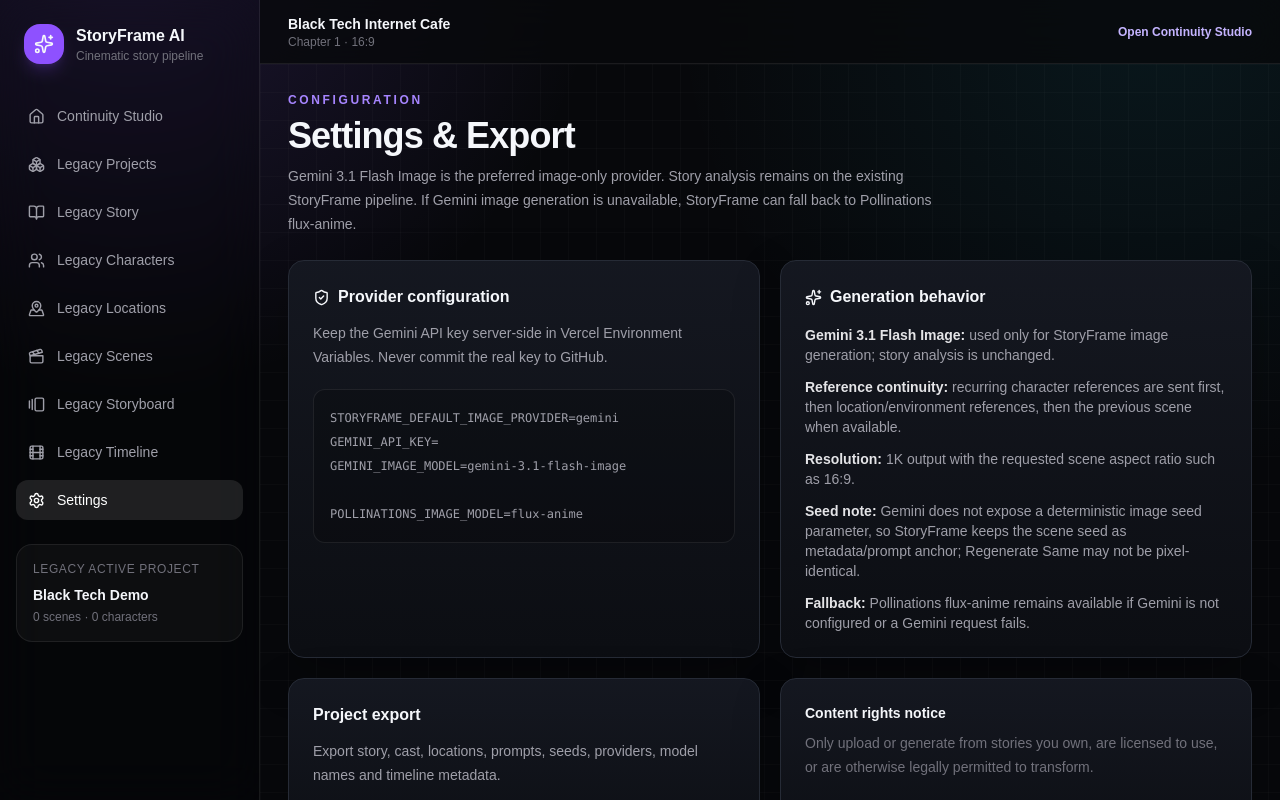
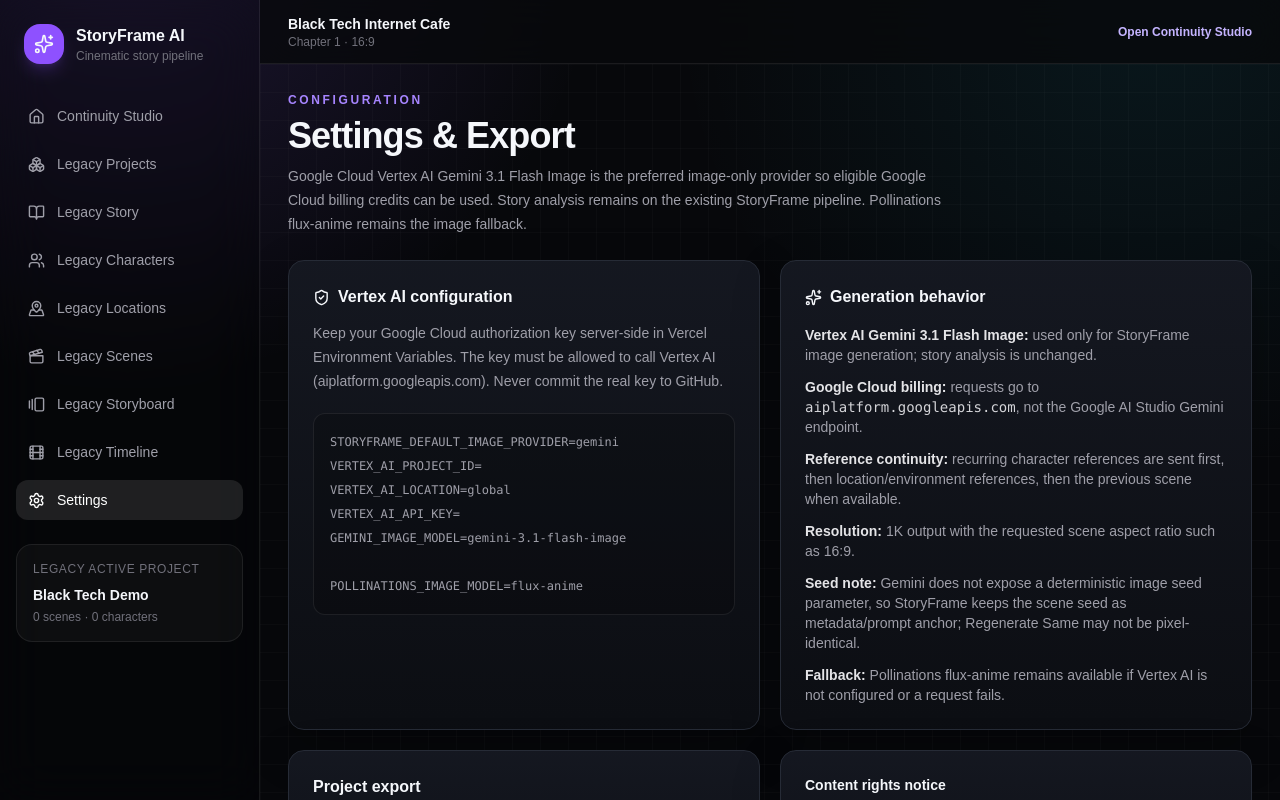
Before and after one commit to shuvinexofficial143-design/storyframe, a Next.js app: page /settings in a window 1280 px wide. Shown: the top 800 px of the page. Built offline with nearby package versions, Linux system fonts and the light colour scheme.

Commit message:
Show Vertex AI Gemini image configuration

```diff
--- a/app/settings/page.tsx
+++ b/app/settings/page.tsx
@@ -16,16 +16,16 @@ export default function Settings(){
   };
 
   return <>
-    <PageHeading eyebrow="Configuration" title="Settings & Export" description="Gemini 3.1 Flash Image is the preferred image-only provider. Story analysis remains on the existing StoryFrame pipeline. If Gemini image generation is unavailable, StoryFrame can fall back to Pollinations flux-anime."/>
+    <PageHeading eyebrow="Configuration" title="Settings & Export" description="Google Cloud Vertex AI Gemini 3.1 Flash Image is the preferred image-only provider so eligible Google Cloud billing credits can be used. Story analysis remains on the existing StoryFrame pipeline. Pollinations flux-anime remains the image fallback."/>
     <div className="grid gap-5 lg:grid-cols-2">
       <Card className="p-6">
-        <div className="flex items-center gap-2 font-bold"><ShieldCheck size={17}/> Provider configuration</div>
-        <p className="mt-3 text-sm leading-6 text-zinc-400">Keep the Gemini API key server-side in Vercel Environment Variables. Never commit the real key to GitHub.</p>
-        <div className="mt-5 rounded-xl border border-white/8 bg-black/20 p-4 font-mono text-xs leading-6 text-zinc-400">STORYFRAME_DEFAULT_IMAGE_PROVIDER=gemini<br/>GEMINI_API_KEY=<br/>GEMINI_IMAGE_MODEL=gemini-3.1-flash-image<br/><br/>POLLINATIONS_IMAGE_MODEL=flux-anime</div>
+        <div className="flex items-center gap-2 font-bold"><ShieldCheck size={17}/> Vertex AI configuration</div>
+        <p className="mt-3 text-sm leading-6 text-zinc-400">Keep your Google Cloud authorization key server-side in Vercel Environment Variables. The key must be allowed to call Vertex AI (aiplatform.googleapis.com). Never commit the real key to GitHub.</p>
+        <div className="mt-5 rounded-xl border border-white/8 bg-black/20 p-4 font-mono text-xs leading-6 text-zinc-400">STORYFRAME_DEFAULT_IMAGE_PROVIDER=gemini<br/>VERTEX_AI_PROJECT_ID=<br/>VERTEX_AI_LOCATION=global<br/>VERTEX_AI_API_KEY=<br/>GEMINI_IMAGE_MODEL=gemini-3.1-flash-image<br/><br/>POLLINATIONS_IMAGE_MODEL=flux-anime</div>
       </Card>
       <Card className="p-6">
         <div className="flex items-center gap-2 font-bold"><Sparkles size={17}/> Generation behavior</div>
-        <div className="mt-4 space-y-3 text-sm text-zinc-400"><p><strong className="text-zinc-200">Gemini 3.1 Flash Image:</strong> used only for StoryFrame image generation; story analysis is unchanged.</p><p><strong className="text-zinc-200">Reference continuity:</strong> recurring character references are sent first, then location/environment references, then the previous scene when available.</p><p><strong className="text-zinc-200">Resolution:</strong> 1K output with the requested scene aspect ratio such as 16:9.</p><p><strong className="text-zinc-200">Seed note:</strong> Gemini does not expose a deterministic image seed parameter, so StoryFrame keeps the scene seed as metadata/prompt anchor; Regenerate Same may not be pixel-identical.</p><p><strong className="text-zinc-200">Fallback:</strong> Pollinations flux-anime remains available if Gemini is not configured or a Gemini request fails.</p></div>
+        <div className="mt-4 space-y-3 text-sm text-zinc-400"><p><strong className="text-zinc-200">Vertex AI Gemini 3.1 Flash Image:</strong> used only for StoryFrame image generation; story analysis is unchanged.</p><p><strong className="text-zinc-200">Google Cloud billing:</strong> requests go to <code className="text-zinc-300">aiplatform.googleapis.com</code>, not the Google AI Studio Gemini endpoint.</p><p><strong className="text-zinc-200">Reference continuity:</strong> recurring character references are sent first, then location/environment references, then the previous scene when available.</p><p><strong className="text-zinc-200">Resolution:</strong> 1K output with the requested scene aspect ratio such as 16:9.</p><p><strong className="text-zinc-200">Seed note:</strong> Gemini does not expose a deterministic image seed parameter, so StoryFrame keeps the scene seed as metadata/prompt anchor; Regenerate Same may not be pixel-identical.</p><p><strong className="text-zinc-200">Fallback:</strong> Pollinations flux-anime remains available if Vertex AI is not configured or a request fails.</p></div>
       </Card>
       <Card className="p-6">
         <div className="font-bold">Project export</div>
```
